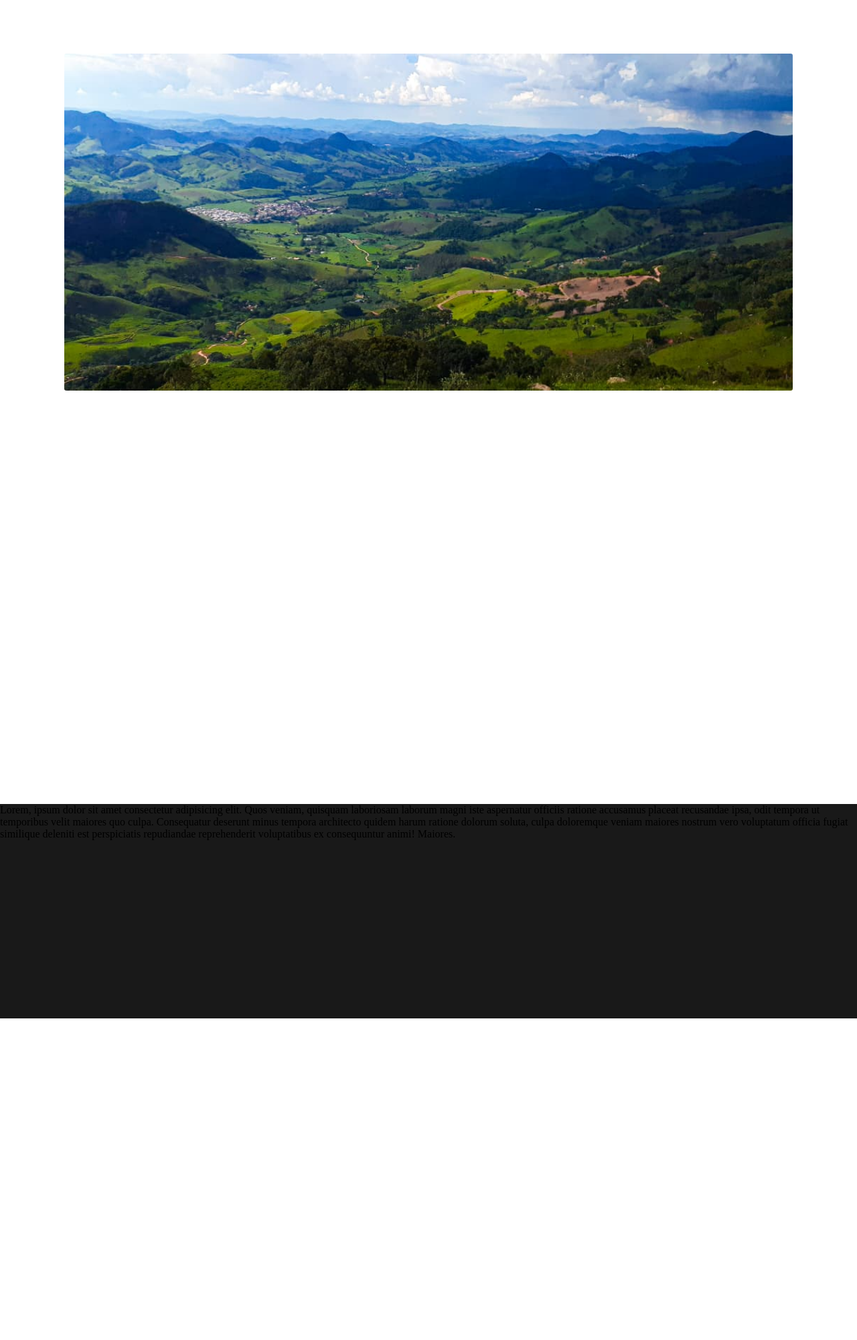
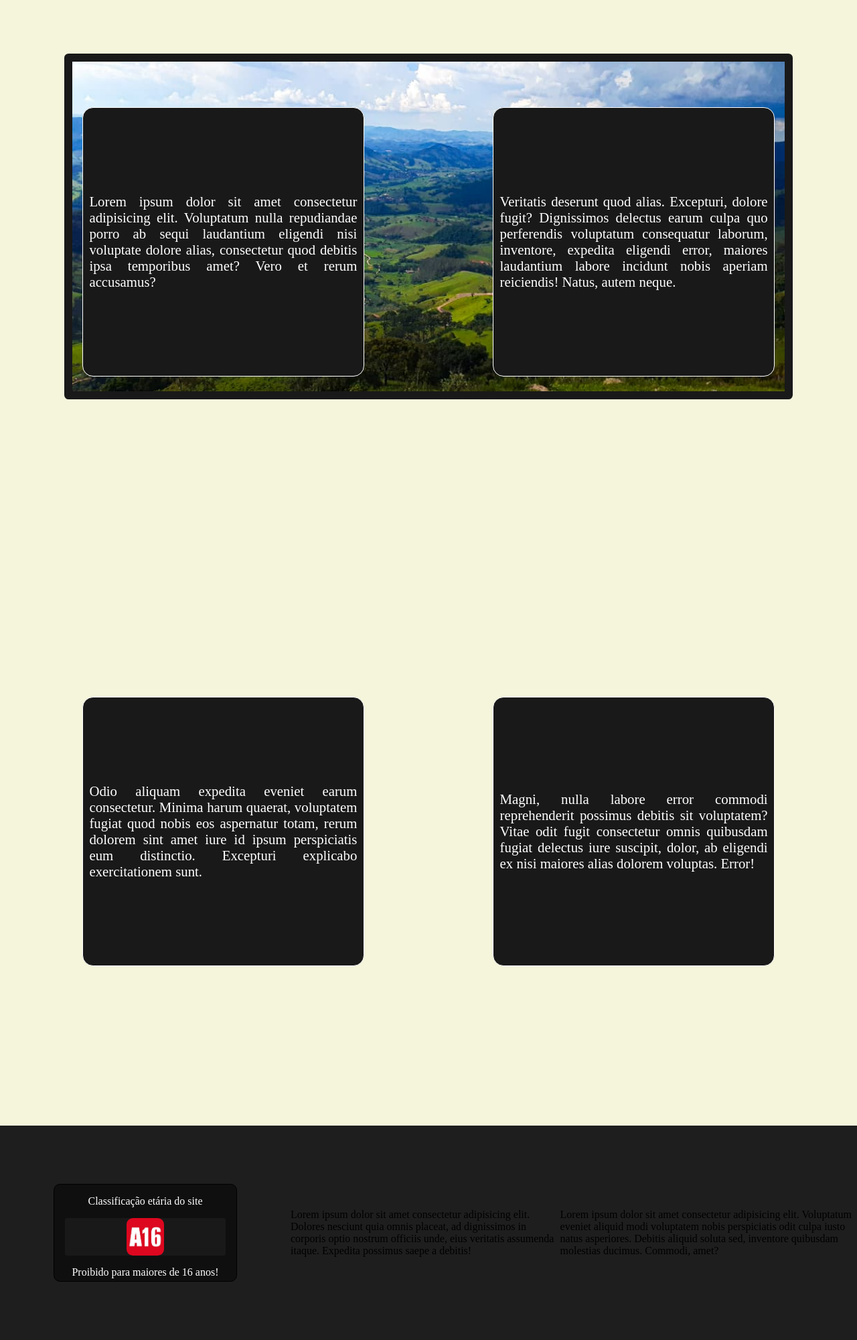
Before and after one commit to Carl-Edwart/Projeto_Web, a PHP site: page / in a window 1280 px wide. Shown: the part 80-2080 px from the top of the page at 67% size. Before the commit the page ends 1600 px from the top, so only its background shows below. Run offline with PHP 8.4, Linux system fonts and the light colour scheme.

Commit message:
classificação

```diff
--- a/Css/index.css
+++ b/Css/index.css
@@ -1,8 +1,11 @@
+html{
+    background-color: beige;
+}
 body{
     display: flex;
     justify-content: center;
-    margin: 0;
-    height: 200vh;
+    margin: 30vh 0 0 0;
+    height: 220vh;
 }
 #bg{
     position: fixed;
@@ -17,12 +20,15 @@ body{
 #fundo{
     width: 100%;
     height: auto;
-    border-radius: 0.2rem;
+    border: solid 0.8rem rgb(25, 25, 25);
+    border-radius: 0.4rem;
 }
 main{
     z-index: 1;
     display: flex;
     justify-content: center;
+    float: inline-start;
+    flex-wrap: wrap;
 }
 header{
     background-color: rgb(25, 25, 25);
@@ -32,7 +38,6 @@ header{
     width: 100%;
     height: 10vh;
     display: flex;
-    margin-bottom: 10vh;
     justify-content: space-around;
     align-items: end;
     z-index: 2;
@@ -87,18 +92,74 @@ header{
     box-shadow: inset 0 0 0.3rem white;
     transform: scale(1.05);
 }
-#frase{
-    background-color: rgb(50, 50, 50);
+.card{
+    background-color: rgb(25, 25, 25);
     color: white;
-    border-radius: 5rem;
-    padding: 1rem;
+    text-align: justify;
+    font-size: 1.3rem;
+    display: flex;
+    align-items: center;
+    padding: 0 0.6rem;
+    width: 25rem;
+    height: 25rem;
+    margin: 0 6rem;
+    border: solid 0.1rem white;
+    border-radius: 1rem;
+    transition: 0.6s ease-out;
+}
+.card:hover{
+    transform: scale(1.01) translateY(-0.4rem);
+    box-shadow: white 0 0 0.5rem;
+}
+.card:active{
+    transform: rotate3d(1.2, 0.5, 1.7, 180deg);
+    background-color: white;
+    color: black;
+}
+footer{
+    height: 40vh;
+    width: 100%;
+    background: rgb(30, 30, 30);
     position: absolute;
-    top: 30%;
+    top: 220vh;
     z-index: 1;
+    display: flex;
+    justify-content: space-around;
+    align-items: center;
 }
-footer {
-    height: 40vh;
-    background: rgb(25, 25, 25);
-    margin-top: 160vh;
-    z-index: 1;
+#classificacao{
+    background-color: rgb(15, 15, 15);
+    color: white;
+    width: 16rem;
+    height: 8rem;
+    display: flex;
+    flex-wrap: wrap;
+    padding: 0 1rem 1rem 1rem;
+    justify-content: center;
+    align-items: stretch;
+    border: solid 0.1rem black;
+    border-radius: 0.6rem;
+    margin: 3rem 5rem;
+    text-align: center;
+    transition: 0.4s ease-out;
 }
+#classificacao:hover{
+    transform: scale(1.01);
+    box-shadow: 0 0 0.5rem white;
+}
+#classificacao:active{
+    opacity: 0;
+}
+#mais16{
+    border-radius: 0.2rem;
+    background-color: rgb(25, 25, 25);
+    width: 15rem;
+    height: 3.5rem;
+    display: flex;
+    justify-content: center;
+}
+#ico16{
+    border-radius: 0.6rem;
+    width: 3.5rem;
+    height: 3.5rem;
+}
--- a/index.html
+++ b/index.html
@@ -29,13 +29,20 @@
                 <img src="Img/instagram.png" alt="ícone do instagram" id="insta_ico">
             </a>
         </header>
-        <div class="card1"></div>
-        <div class="card2"></div>
-        <div class="card3"></div>
-        <div class="card4"></div>
+
+        <div class="card">Lorem ipsum dolor sit amet consectetur adipisicing elit. Voluptatum nulla repudiandae porro ab sequi laudantium eligendi nisi voluptate dolore alias, consectetur quod debitis ipsa temporibus amet? Vero et rerum accusamus?</div>
+        <div class="card">Veritatis deserunt quod alias. Excepturi, dolore fugit? Dignissimos delectus earum culpa quo perferendis voluptatum consequatur laborum, inventore, expedita eligendi error, maiores laudantium labore incidunt nobis aperiam reiciendis! Natus, autem neque.</div>
+        <div class="card">Odio aliquam expedita eveniet earum consectetur. Minima harum quaerat, voluptatem fugiat quod nobis eos aspernatur totam, rerum dolorem sint amet iure id ipsum perspiciatis eum distinctio. Excepturi explicabo exercitationem sunt.</div>
+        <div class="card">Magni, nulla labore error commodi reprehenderit possimus debitis sit voluptatem? Vitae odit fugit consectetur omnis quibusdam fugiat delectus iure suscipit, dolor, ab eligendi ex nisi maiores alias dolorem voluptas. Error!</div>
+
         <footer>
-            <div>Lorem, ipsum dolor sit amet consectetur adipisicing elit. Quos veniam, quisquam laboriosam laborum magni iste aspernatur officiis ratione accusamus placeat recusandae ipsa, odit tempora ut temporibus velit maiores quo culpa.
-            Consequatur deserunt minus tempora architecto quidem harum ratione dolorum soluta, culpa doloremque veniam maiores nostrum vero voluptatum officia fugiat similique deleniti est perspiciatis repudiandae reprehenderit voluptatibus ex consequuntur animi! Maiores.</div>
+            <div id="classificacao">
+                <p>Classificação etária do site</p>
+                <div id="mais16"><img src="Img/16.jpg" alt="icone de +16" id="ico16"></div>
+                <p>Proibido para maiores de 16 anos!</p>
+            </div>
+            <div>Lorem ipsum dolor sit amet consectetur adipisicing elit. Dolores nesciunt quia omnis placeat, ad dignissimos in corporis optio nostrum officiis unde, eius veritatis assumenda itaque. Expedita possimus saepe a debitis!</div>
+            <div>Lorem ipsum dolor sit amet consectetur adipisicing elit. Voluptatum eveniet aliquid modi voluptatem nobis perspiciatis odit culpa iusto natus asperiores. Debitis aliquid soluta sed, inventore quibusdam molestias ducimus. Commodi, amet?</div>
         </footer>
         <script src="Js/index.js" defer></script>
     </main>
```
Also changed, not shown: Img/16.jpg (added).
